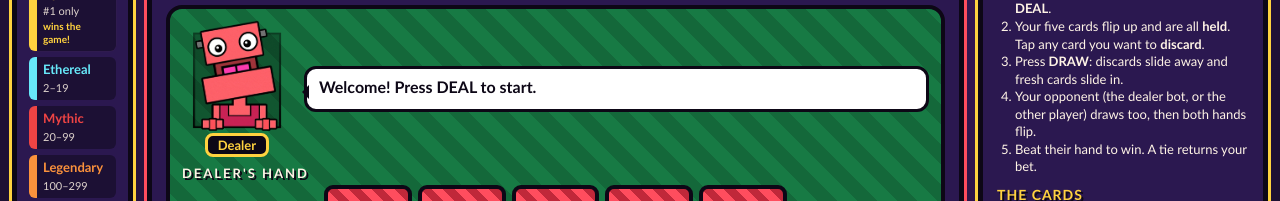
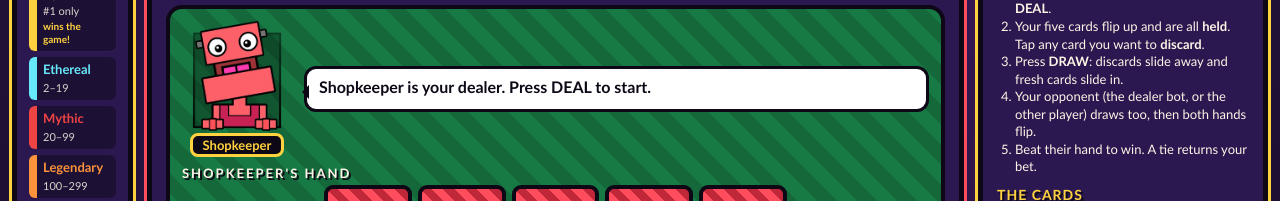
Before and after one commit to mananimations/GD-Poker, a plain HTML site: page index.html in a window 1280 px wide. Both pictures are taken after a click on the button "🤖 PLAY VS BOT". Shown: the part 71-272 px from the top of the page. Drawn offline with Linux system fonts and the light colour scheme; no server answers.

Commit message:
Add files via upload

```diff
--- a/script.js
+++ b/script.js
@@ -377,10 +377,10 @@ function joinFail(msg){
 }
 
 // ================= MENU =================
-function enterGame(msg,pic){
+function enterGame(msg,pic,chr){
  $("#menu").classList.add("gone");
  $("#dname").textContent=OPP;$("#dimg").alt=OPP;$("#dlbl").textContent=OPP+"'s hand";
- const di=$("#dimg");di.src=pic||"assets/dealer.png";di.classList.toggle("custom",!!pic);
+ const di=$("#dimg");di.src=pic||"assets/dealer.png";di.classList.toggle("custom",!!pic&&!chr);di.classList.toggle("char",!!chr);
  const mv=$("#myav");mv.hidden=!myPic;if(myPic)mv.src=myPic;
  say(msg);$("#go").disabled=false;
 }
@@ -429,7 +429,10 @@ $("#cropok").onclick=()=>{
  setPic(p);scr("m-main");
 };
 $("#pfclear").onclick=()=>{sfxClick();setPic(null);["dpp_pic","dpp_picsrc","dpp_crop"].forEach(store.del)};
-$("#mBot").onclick=async()=>{sfxClick();startMusic();await ready;mode="bot";OPP="Dealer";enterGame("Welcome! Press DEAL to start.")};
+// the bot's dealer is a random character each time you start a bot game
+const CHARS=[{n:"Shopkeeper",i:null},{n:"The Wizard Grandmaster",i:"assets/chars/wizard.png"},{n:"The Biger F",i:"assets/chars/biger-f.png"},{n:"Npesta",i:"assets/chars/npesta.png"}];
+$("#mBot").onclick=async()=>{sfxClick();startMusic();await ready;mode="bot";
+ const c=CHARS[Math.random()*CHARS.length|0];OPP=c.n;enterGame(`${OPP} is your dealer. Press DEAL to start.`,c.i,!!c.i)};
 $("#mPvp").onclick=()=>{sfxClick();startMusic();scr("m-name");$("#mname").focus()};
 $("#mBack1").onclick=()=>{sfxClick();scr("m-main")};
 const goLobby=async()=>{
--- a/style.css
+++ b/style.css
@@ -101,3 +101,5 @@ h1{margin:0 0 8px;text-align:center;font-size:clamp(20px,4vw,30px);color:var(--g
 
 #cropcv{width:260px;height:260px;max-width:100%;border-radius:14px;background:#000;touch-action:none;cursor:grab;border:4px solid var(--ink)}#cropcv:active{cursor:grabbing}
 .zl{display:flex;gap:10px;align-items:center;font-weight:900}.zl input{width:200px;accent-color:var(--gold)}
+
+#dimg.char{width:110px;height:110px;object-fit:cover;border-radius:16px;border:4px solid var(--gold);background:var(--ink);animation:bob 1.6s ease-in-out infinite}
```
Also changed, not shown: assets/chars/biger-f.png (added), assets/chars/npesta.png (added), assets/chars/wizard.png (added).
